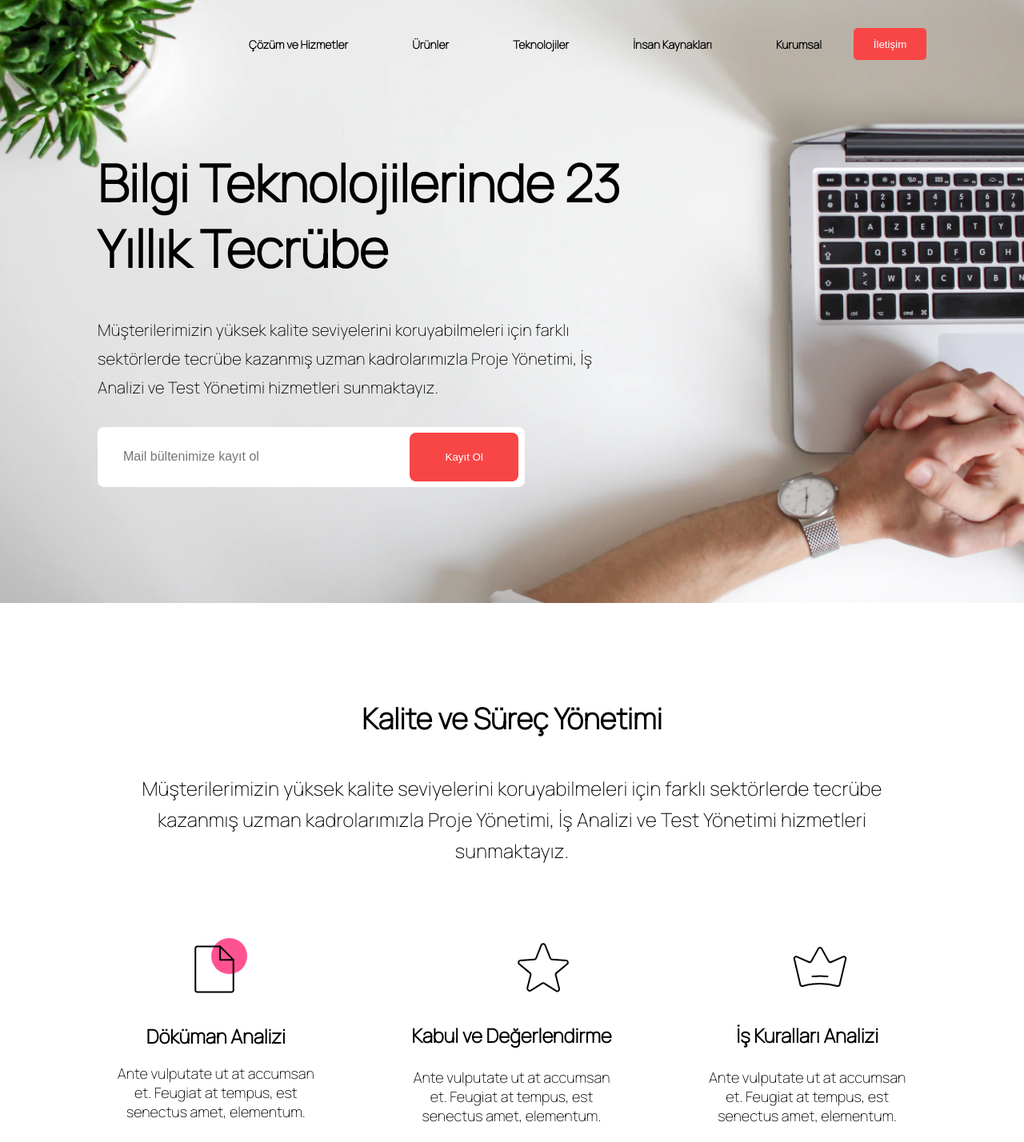
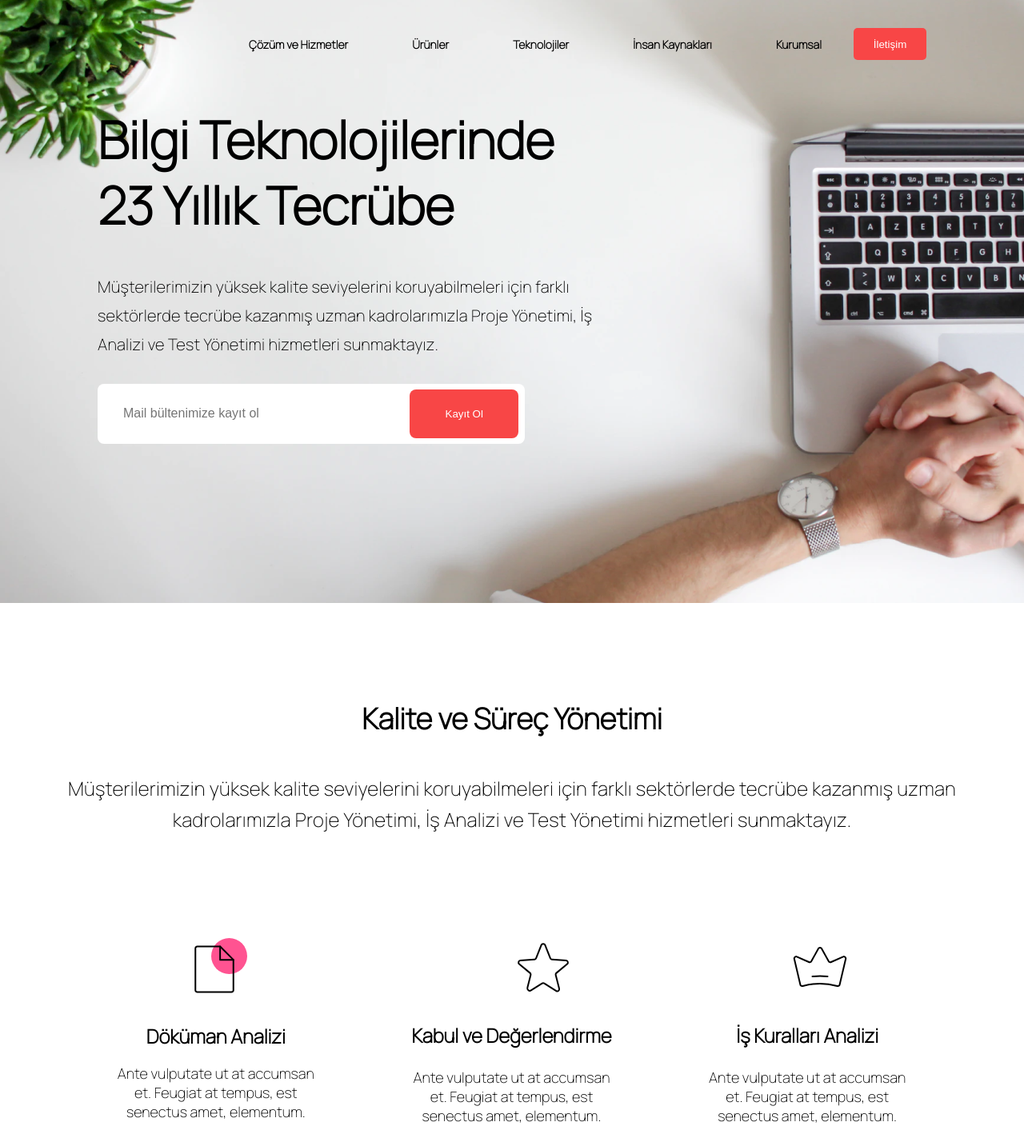
Before and after one commit to Lusenko/Student, a plain HTML site: page index.html in a window 1280 px wide. Shown: the top 1428 px of the page at 80% size. Drawn offline with Linux system fonts and the light colour scheme.

Commit message:
corrected width in .text

```diff
--- a/style.css
+++ b/style.css
@@ -5,7 +5,6 @@ body{
 /*Header*/
 .header{
     width: 100%;
-    position: absolute;
     left: 0;
     top: 0;
     right: 0;
@@ -50,7 +49,6 @@ body{
 }
 /*Intro*/
 .intro{
-    display: flex;
     flex-direction: column;
     justify-content: center;
     max-width: 100%;
@@ -63,7 +61,7 @@ body{
     margin-bottom: 40px;
 }
 .title_intro{
-    width: 665px;
+    width: 600px;
     height: 164px;
     top: 200px;
 
@@ -121,9 +119,8 @@ body{
     margin-top: 120px;
 }
 .text{
-    width: 994px;
+    width: 90%;
     height: 109px;
-    left: 223px;
     top: 960px;
 
     font-style: normal;
```
